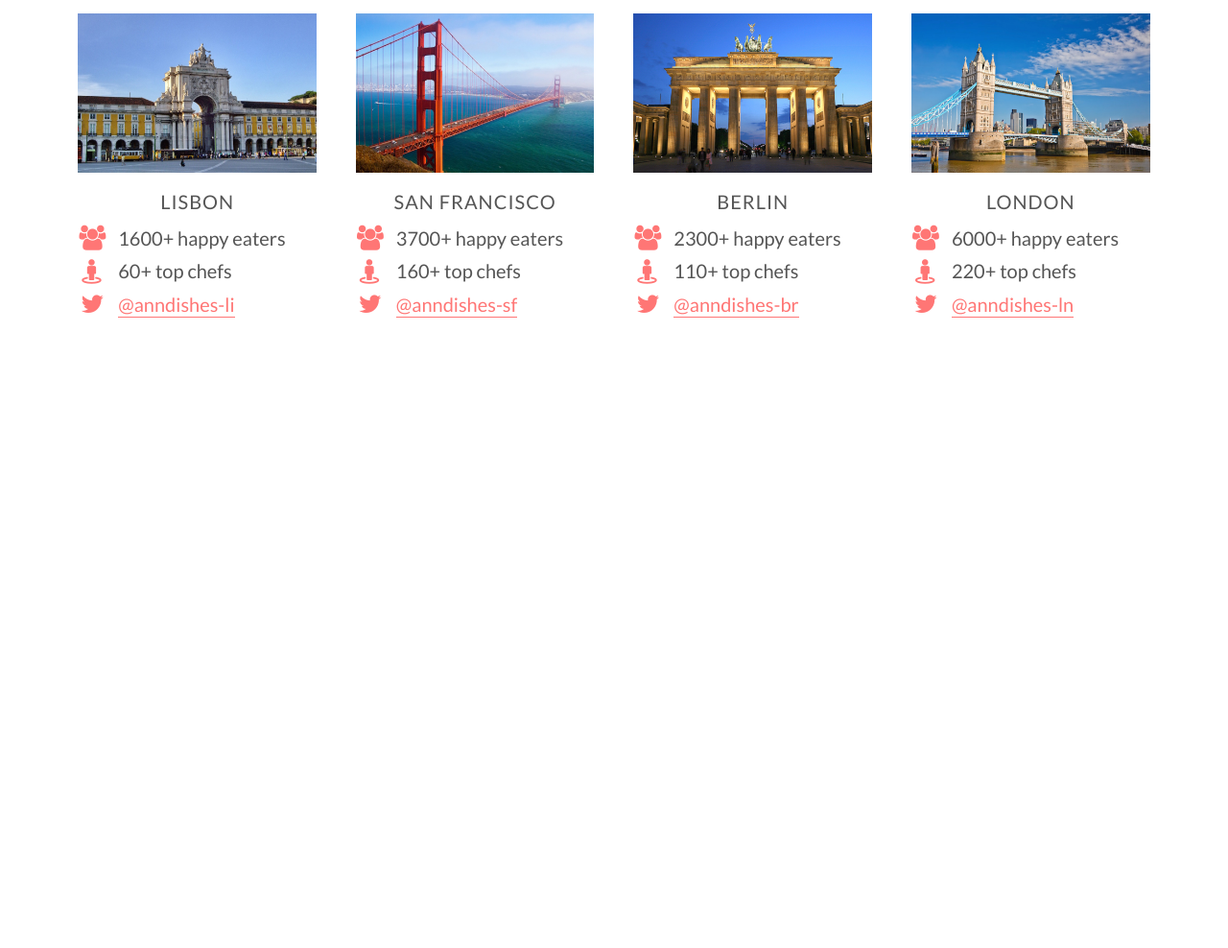
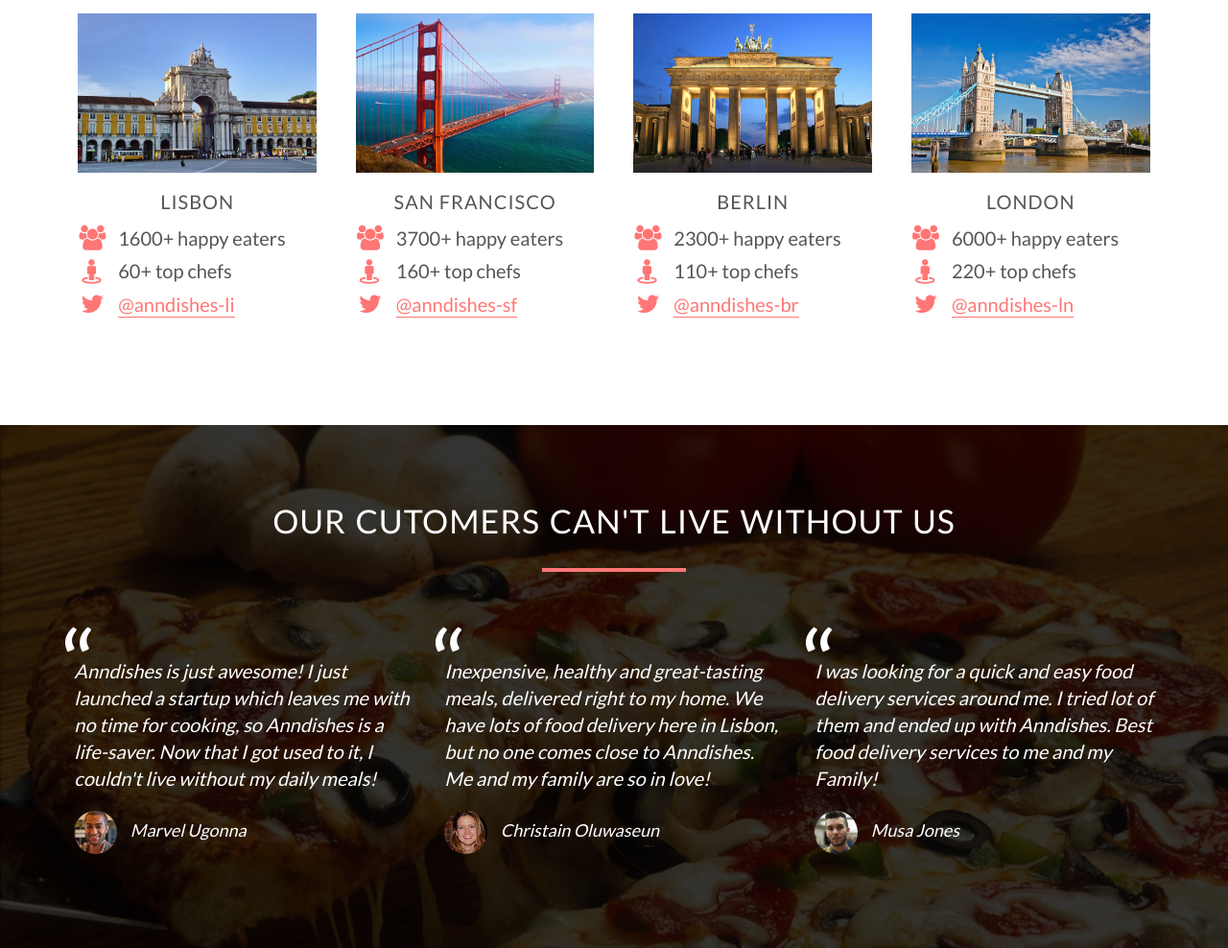
Before and after one commit to JonasAnn/Anndishes, a plain HTML site: page index.html in a window 1280 px wide. Shown: the part 2917-3905 px from the top of the page at 96% size. Before the commit the page ends 3360 px from the top, so only its background shows below. Drawn offline with Linux system fonts and the light colour scheme.

Commit message:
testimonisl section created

```diff
--- a/index.html
+++ b/index.html
@@ -201,5 +201,39 @@
 			</div>
 		</div>
 	</section>
+	<section class="section-testimonials">
+		<div class="row">
+			<h2>Our cutomers can't live without us</h2>
+		</div>
+		<div class="row">
+			<div class="col span-1-of-3">
+			<blockquote>
+				Anndishes is just awesome! I just launched a startup which leaves me with no time for cooking, so Anndishes is a life-saver. Now that I got used to it, I couldn't live without my daily meals!
+				<cite>
+					<img src="resources/img/customer-1.jpg">
+					Marvel Ugonna
+				</cite>
+			</blockquote>
+			</div>
+			<div class="col span-1-of-3">
+			<blockquote>
+				Inexpensive, healthy and great-tasting meals, delivered right to my home. We have lots of food delivery here in Lisbon, but no one comes close to Anndishes. Me and my family are so in love!
+				<cite>
+					<img src="resources/img/customer-2.jpg">
+					Christain Oluwaseun
+				</cite>
+			</blockquote>
+			</div>
+			<div class="col span-1-of-3">
+			<blockquote>
+			I was looking for a quick and easy food delivery services around me. I tried lot of them and ended up with Anndishes. Best food delivery services to me and my Family!
+				<cite>
+					<img src="resources/img/customer-3.jpg">
+					Musa Jones
+				</cite>
+			</blockquote>
+			</div>
+		</div>
+	</section>
 </body>
 </html>
--- a/resources/css/style.css
+++ b/resources/css/style.css
@@ -146,6 +146,7 @@ header {
 	height: 100vh;
 	background-size: cover;
 	background-position: center;
+	background-attachment: fixed;
 }
 .hero-text-box {
 	position: absolute;
@@ -277,3 +278,42 @@ section meals
 .city-feature {
 	margin-bottom: 10px;
 }
+/*--------------------------------
+--section-testimonials--------
+-------------------------------*/
+.section-testimonials{
+	background:linear-gradient(rgba(0, 0, 0, 0.8),rgba(0, 0, 0, 0.8) ), url(img/back-customers.jpg);
+	background-size: cover;
+	color: #fff;
+	background-attachment: fixed;
+}
+blockquote {
+	padding: 2%;
+	font-style: italic;
+	line-height: 140%;
+	position: relative;
+	margin-top: 40px;
+
+}
+cite {
+	margin-top: 20px;
+	font-size: 90%;
+	display: block;
+}
+blockquote:before {
+ 	content: "\201c";
+ 	font-size: 500%;
+ 	display: block;
+ 	position: absolute;
+ 	top: 0;
+ 	left: -5px;
+ 	font-style: normal;
+
+ }
+cite img {
+	border-radius: 50%;
+	height: 45px;
+	width:auto;
+	margin-right: 10px;
+	vertical-align: middle;
+}
```
Also changed, not shown: resources/css/img/back-customers.jpg (added), resources/img/customer-1.jpg (added), resources/img/customer-2.jpg (added), resources/img/customer-3.jpg (added).
